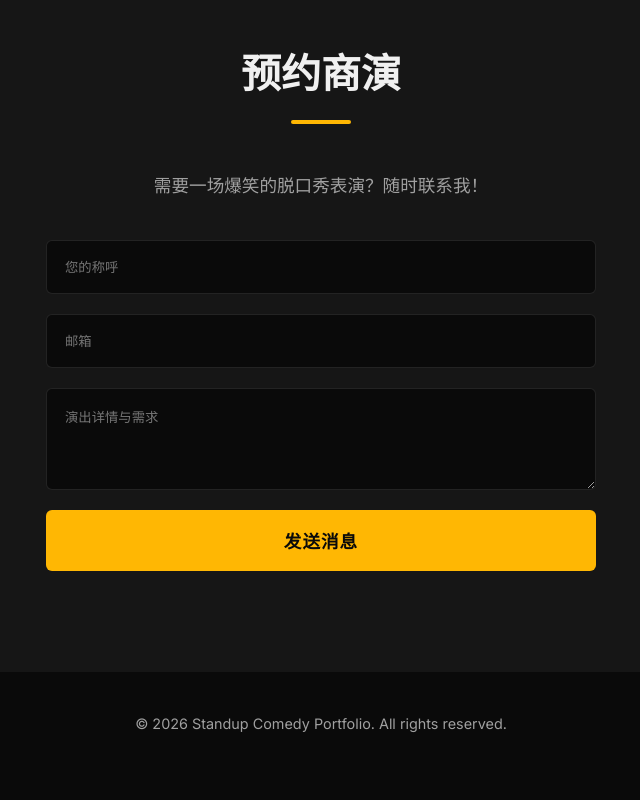
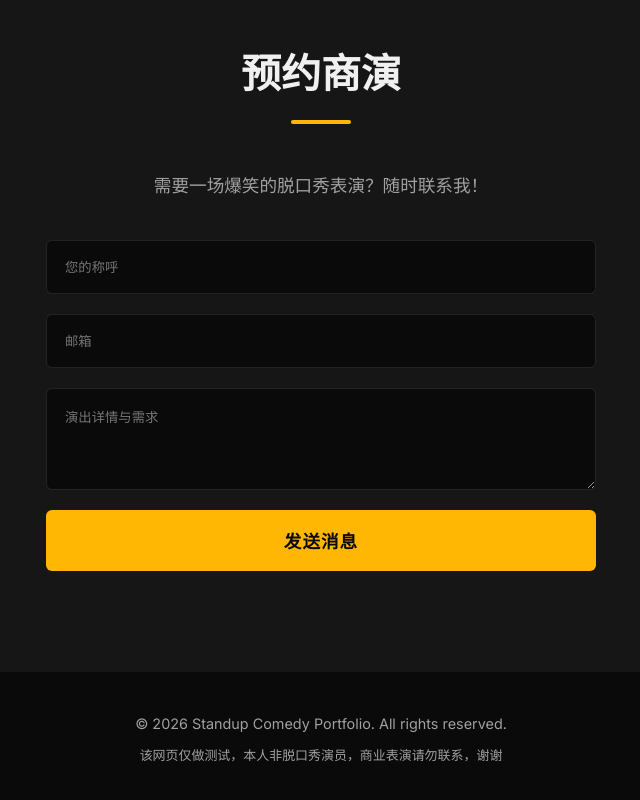
Before and after one commit to RickWashon/standup-portfolio, a website built with Vite: page index.html in a window 1280 px wide. Shown: the part 2124-2924 px from the top of the page, without its empty margins (319-959 px from the left). Before the commit the page ends 2899 px from the top, so only its background shows below. Built offline with nearby package versions, Linux system fonts and the light colour scheme.

Commit message:
Add disclaimer to footer

```diff
--- a/index.html
+++ b/index.html
@@ -65,6 +65,7 @@
 
       <footer>
         <p>&copy; 2026 Standup Comedy Portfolio. All rights reserved.</p>
+        <p style="margin-top: 10px; font-size: 0.9em; color: var(--text-secondary);">该网页仅做测试，本人非脱口秀演员，商业表演请勿联系，谢谢</p>
       </footer>
     </div>
     <script type="module" src="/main.js"></script>
```
